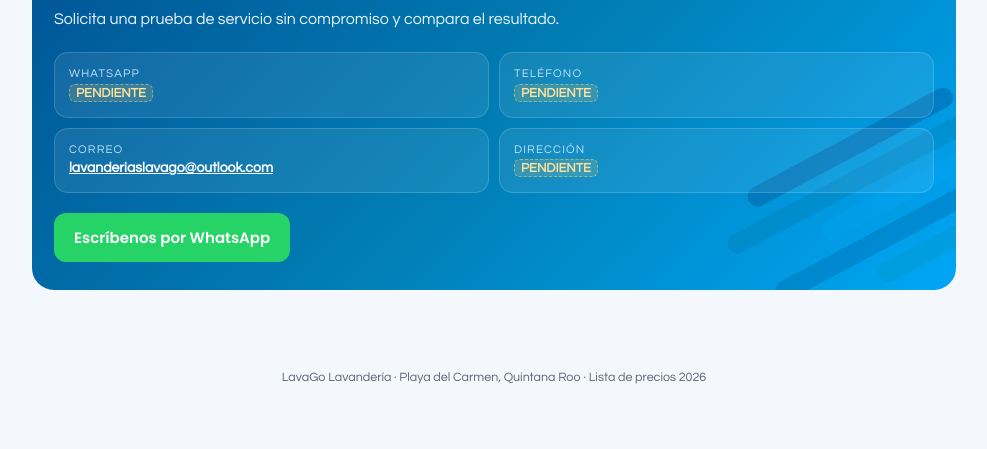
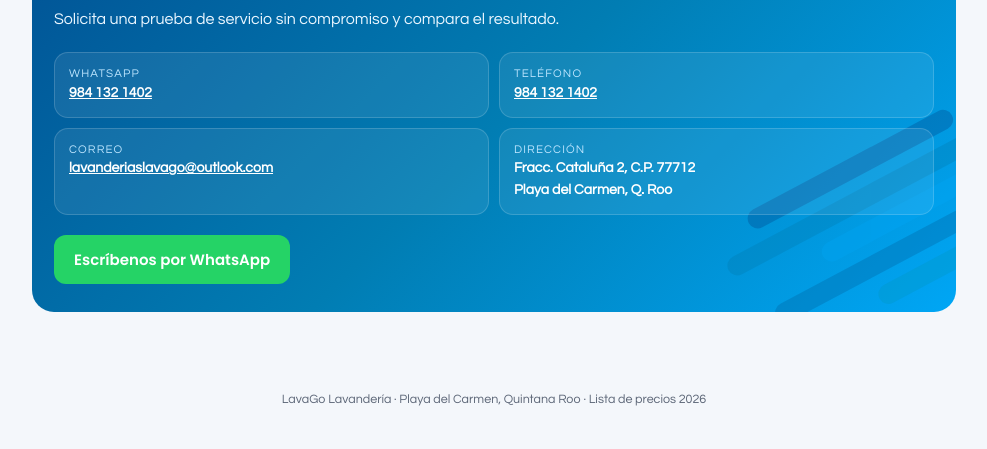
Before and after one commit to Lavago-Mx/servicios-industriales, a plain HTML site: page index.html in a window 1280 px wide. Shown: the part 5170-5619 px from the top of the page, without its empty margins (146-1133 px from the left). Before the commit the page ends 5598 px from the top, so only its background shows below. Drawn offline with Linux system fonts and the light colour scheme.

Commit message:
Add files via upload

```diff
--- a/index.html
+++ b/index.html
@@ -209,12 +209,12 @@ footer{text-align:center;font-size:12.5px;color:var(--gris);padding:30px 0 40px}
     <h2>¿Probamos con tu siguiente carga?</h2>
     <p class="lead">Solicita una prueba de servicio sin compromiso y compara el resultado.</p>
     <div class="datos">
-      <div class="dato"><small>WhatsApp</small><span class="pend">PENDIENTE</span></div>
-      <div class="dato"><small>Teléfono</small><span class="pend">PENDIENTE</span></div>
+      <div class="dato"><small>WhatsApp</small><a href="https://wa.me/529841321402?text=Hola%2C%20vi%20la%20presentaci%C3%B3n%20de%20servicios%20industriales%20de%20LavaGo%20y%20quiero%20solicitar%20una%20prueba%20de%20servicio." target="_blank" rel="noopener" style="color:#fff;font-weight:600">984 132 1402</a></div>
+      <div class="dato"><small>Teléfono</small><a href="tel:+529841321402" style="color:#fff;font-weight:600">984 132 1402</a></div>
       <div class="dato"><small>Correo</small><a href="mailto:lavanderiaslavago@outlook.com" style="color:#fff;font-weight:600;word-break:break-all">lavanderiaslavago@outlook.com</a></div>
-      <div class="dato"><small>Dirección</small><span class="pend">PENDIENTE</span></div>
+      <div class="dato"><small>Dirección</small><span style="color:#fff;font-weight:600">Fracc. Cataluña 2, C.P. 77712<br>Playa del Carmen, Q. Roo</span></div>
     </div>
-    <a class="btn wa" href="#" aria-disabled="true">Escríbenos por WhatsApp</a>
+    <a class="btn wa" href="https://wa.me/529841321402?text=Hola%2C%20vi%20la%20presentaci%C3%B3n%20de%20servicios%20industriales%20de%20LavaGo%20y%20quiero%20solicitar%20una%20prueba%20de%20servicio." target="_blank" rel="noopener">Escríbenos por WhatsApp</a>
   </div>
 </div></section>
 </main>
```
